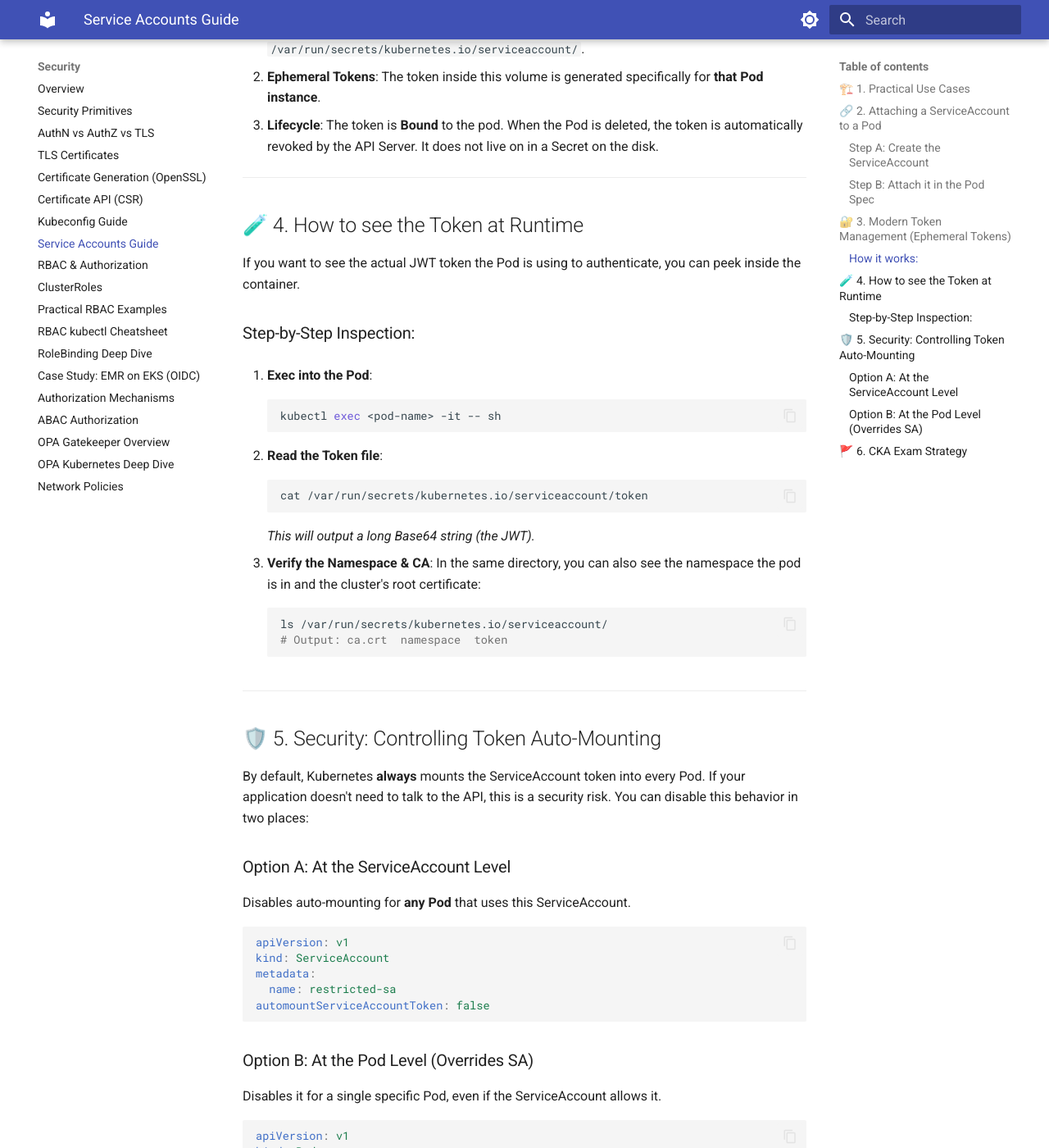
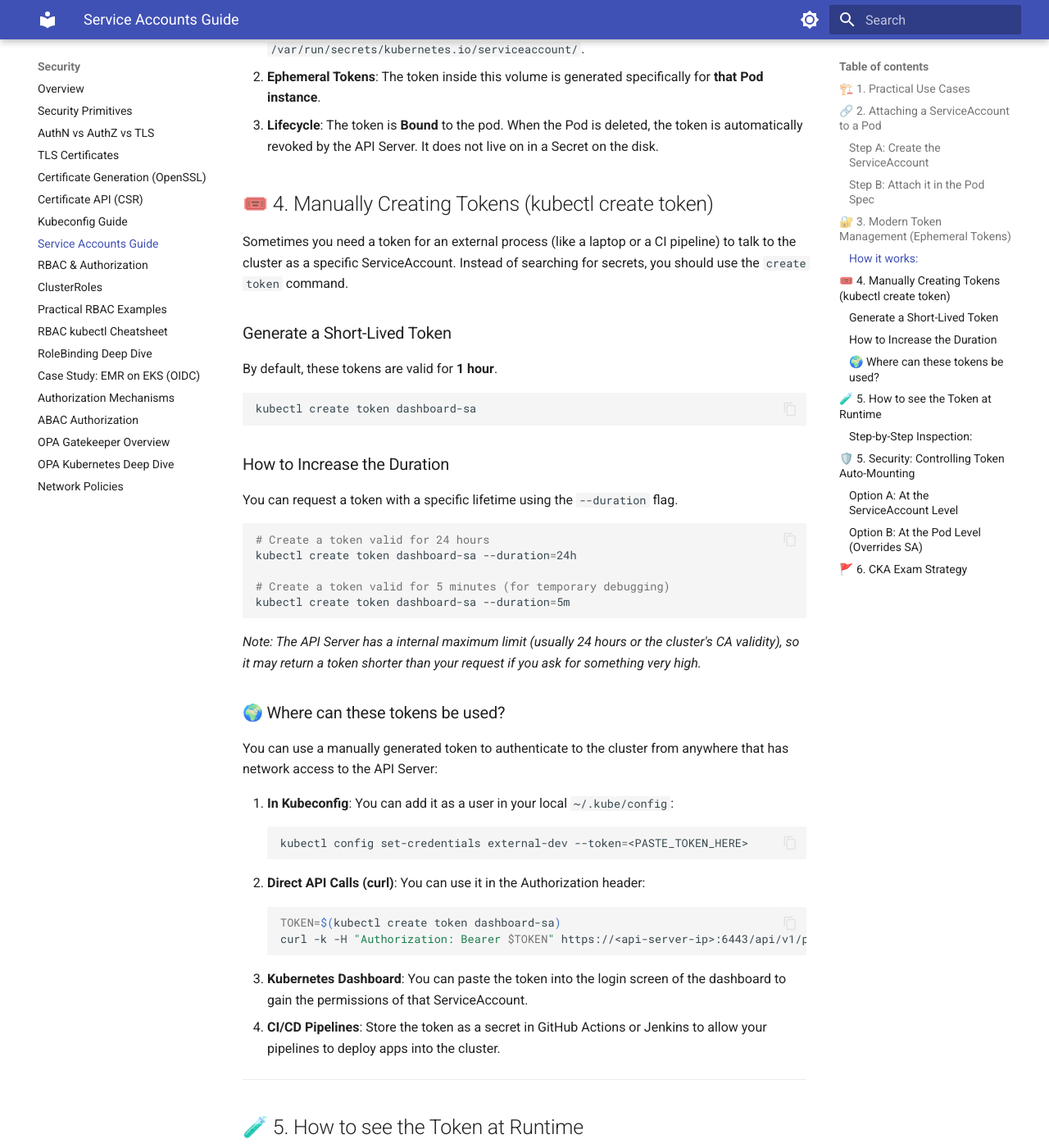
Before and after one commit to kvcenation5/cka-study-guide, an MkDocs documentation site: the page built from docs/security/service-accounts-guide.md, in a window 1280 px wide and 1400 px high, scrolled down 1391 px. Shown: the whole window at 82% size. Built offline with MkDocs 1.6.1 and Material for MkDocs 9.7.7, drawn with Linux system fonts in a browser that asks for light colours.

Commit message:
Add manual token creation and use cases to ServiceAccount guide

````diff
--- a/docs/security/service-accounts-guide.md
+++ b/docs/security/service-accounts-guide.md
@@ -50,9 +50,45 @@ Since Kubernetes **v1.22+**, the security model has changed. Instead of creating
 2.  **Ephemeral Tokens**: The token inside this volume is generated specifically for **that Pod instance**.
 3.  **Lifecycle**: The token is **Bound** to the pod. When the Pod is deleted, the token is automatically revoked by the API Server. It does not live on in a Secret on the disk.
 
+## 🎟️ 4. Manually Creating Tokens (kubectl create token)
+
+Sometimes you need a token for an external process (like a laptop or a CI pipeline) to talk to the cluster as a specific ServiceAccount. Instead of searching for secrets, you should use the `create token` command.
+
+### Generate a Short-Lived Token
+By default, these tokens are valid for **1 hour**.
+```bash
+kubectl create token dashboard-sa
+```
+
+### How to Increase the Duration
+You can request a token with a specific lifetime using the `--duration` flag.
+```bash
+# Create a token valid for 24 hours
+kubectl create token dashboard-sa --duration=24h
+
+# Create a token valid for 5 minutes (for temporary debugging)
+kubectl create token dashboard-sa --duration=5m
+```
+*Note: The API Server has a internal maximum limit (usually 24 hours or the cluster's CA validity), so it may return a token shorter than your request if you ask for something very high.*
+
+### 🌍 Where can these tokens be used?
+You can use a manually generated token to authenticate to the cluster from anywhere that has network access to the API Server:
+
+1.  **In Kubeconfig**: You can add it as a user in your local `~/.kube/config`:
+    ```bash
+    kubectl config set-credentials external-dev --token=<PASTE_TOKEN_HERE>
+    ```
+2.  **Direct API Calls (curl)**: You can use it in the Authorization header:
+    ```bash
+    TOKEN=$(kubectl create token dashboard-sa)
+    curl -k -H "Authorization: Bearer $TOKEN" https://<api-server-ip>:6443/api/v1/pods
+    ```
+3.  **Kubernetes Dashboard**: You can paste the token into the login screen of the dashboard to gain the permissions of that ServiceAccount.
+4.  **CI/CD Pipelines**: Store the token as a secret in GitHub Actions or Jenkins to allow your pipelines to deploy apps into the cluster.
+
 ---
 
-## 🧪 4. How to see the Token at Runtime
+## 🧪 5. How to see the Token at Runtime
 
 If you want to see the actual JWT token the Pod is using to authenticate, you can peek inside the container.
 
````
